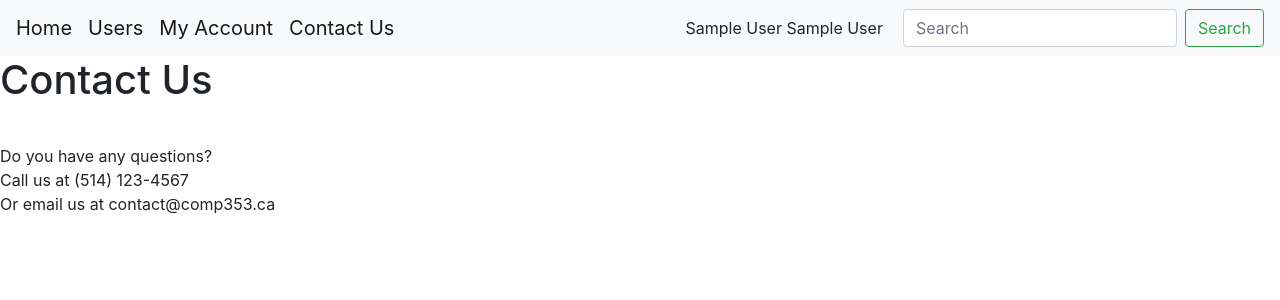
After one commit to batoulyehia/COMP353-SUMMER2020, a PHP site: page /contact.php in a window 1280 px wide. The commit adds this page. Shown: the top 300 px of the page. Run offline with PHP 8.4, Linux system fonts and the light colour scheme; the visitor is signed in with stand-in values (Sample User, id 1).

Commit message:
Added the contact us page

```diff
--- a/employer/account.php
+++ b/employer/account.php
@@ -51,7 +51,7 @@
             <a class="navbar-brand" href="/COMP353-SUMMER2020/employer/home.php">Home</a>
             <a class="navbar-brand" href="/COMP353-SUMMER2020/employer/view-employees.php">Users</a>
             <a class="navbar-brand" href="/COMP353-SUMMER2020/employer/account.php">My Account</a>
-            <a class="navbar-brand" href="/COMP353-SUMMER2020/employer/home.php">Contact Us</a>
+            <a class="navbar-brand" href="/COMP353-SUMMER2020/employer/contact.php">Contact Us</a>
             <div class="collapse navbar-collapse" id="navbarSupportedContent">
                 <div class="mr-auto"></div>
                 <div style="margin-right: 20px"><?php echo $first_name, ' ', $last_name ?></div>
--- /dev/null
+++ b/employer/contact.php
@@ -0,0 +1,43 @@
+<?php
+    require '../src/DatabaseConnection.php';
+    session_start();
+
+    //retrieve first name and last name for the top bar
+    $theEmail = $_SESSION["user_email"];
+
+    $displayName = $conn->prepare("SELECT first_name, last_name FROM user_account acc WHERE email = :theEmail ");
+    $displayName->bindParam(':theEmail', $theEmail);
+    $displayName->execute();
+
+    $fullName = $displayName->fetchAll(PDO::FETCH_NUM);
+
+    foreach($fullName as $partName){
+        $first_name = $partName[0]; //column 1
+        $last_name = $partName[1]; //column 2
+    }
+?>
+<!DOCTYPE html>
+<html>
+    <head>
+        <link rel="stylesheet" href="../includes/bootstrap/css/bootstrap.min.css" />
+    </head>
+    <body>
+        <nav class="navbar navbar-expand-lg navbar-light bg-light">
+            <a class="navbar-brand" href="/COMP353-SUMMER2020/employer/home.php">Home</a>
+            <a class="navbar-brand" href="/COMP353-SUMMER2020/employer/view-employees.php">Users</a>
+            <a class="navbar-brand" href="/COMP353-SUMMER2020/employer/account.php">My Account</a>
+            <a class="navbar-brand" href="/COMP353-SUMMER2020/employer/contact.php">Contact Us</a>
+            <div class="collapse navbar-collapse" id="navbarSupportedContent">
+                <div class="mr-auto"></div>
+                <div style="margin-right: 20px"><?php echo $first_name, ' ', $last_name ?></div>
+                <form class="form-inline my-2 my-lg-0">
+                    <input class="form-control mr-sm-2" type="search" placeholder="Search" aria-label="Search">
+                    <button class="btn btn-outline-success my-2 my-sm-0" type="submit">Search</button>
+                </form>
+            </div>
+        </nav>
+
+        <h1 style="margin: auto; margin-top: 20xp; margin-bottom: 40px;">Contact Us</h1>
+        <div>Do you have any questions? <br> Call us at (514) 123-4567 <br> Or email us at contact@comp353.ca</div>
+    </body>
+</html>
--- a/employer/job-description.php
+++ b/employer/job-description.php
@@ -8,7 +8,7 @@
             <a class="navbar-brand" href="/COMP353-SUMMER2020/employer/home.php">Home</a>
             <a class="navbar-brand" href="/COMP353-SUMMER2020/employer/view-employees.php">Users</a>
             <a class="navbar-brand" href="/COMP353-SUMMER2020/employer/account.php">My Account</a>
-            <a class="navbar-brand" href="/COMP353-SUMMER2020/employer/home.php">Contact Us</a>
+            <a class="navbar-brand" href="/COMP353-SUMMER2020/employer/contact.php">Contact Us</a>
             <div class="collapse navbar-collapse" id="navbarSupportedContent">
                 <div class="mr-auto"></div>
                 <div style="margin-right: 20px">Welcome, [YOUR_NAME]</div>
--- a/employer/view-employees.php
+++ b/employer/view-employees.php
@@ -33,7 +33,7 @@
             <a class="navbar-brand" href="/COMP353-SUMMER2020/employer/home.php">Home</a>
             <a class="navbar-brand" href="/COMP353-SUMMER2020/employer/view-employees.php">Users</a>
             <a class="navbar-brand" href="/COMP353-SUMMER2020/employer/account.php">My Account</a>
-            <a class="navbar-brand" href="/COMP353-SUMMER2020/employer/home.php">Contact Us</a>
+            <a class="navbar-brand" href="/COMP353-SUMMER2020/employer/contact.php">Contact Us</a>
             <div class="collapse navbar-collapse" id="navbarSupportedContent">
                 <div class="mr-auto"></div>
                 <div style="margin-right: 20px"><?php echo $first_name, ' ', $last_name ?></div>
```
Also changed, not shown: employer/home.php (+2 -6 lines), employer/new-job.php (+41 -4 lines), employer/insert-new-job.php (added).
